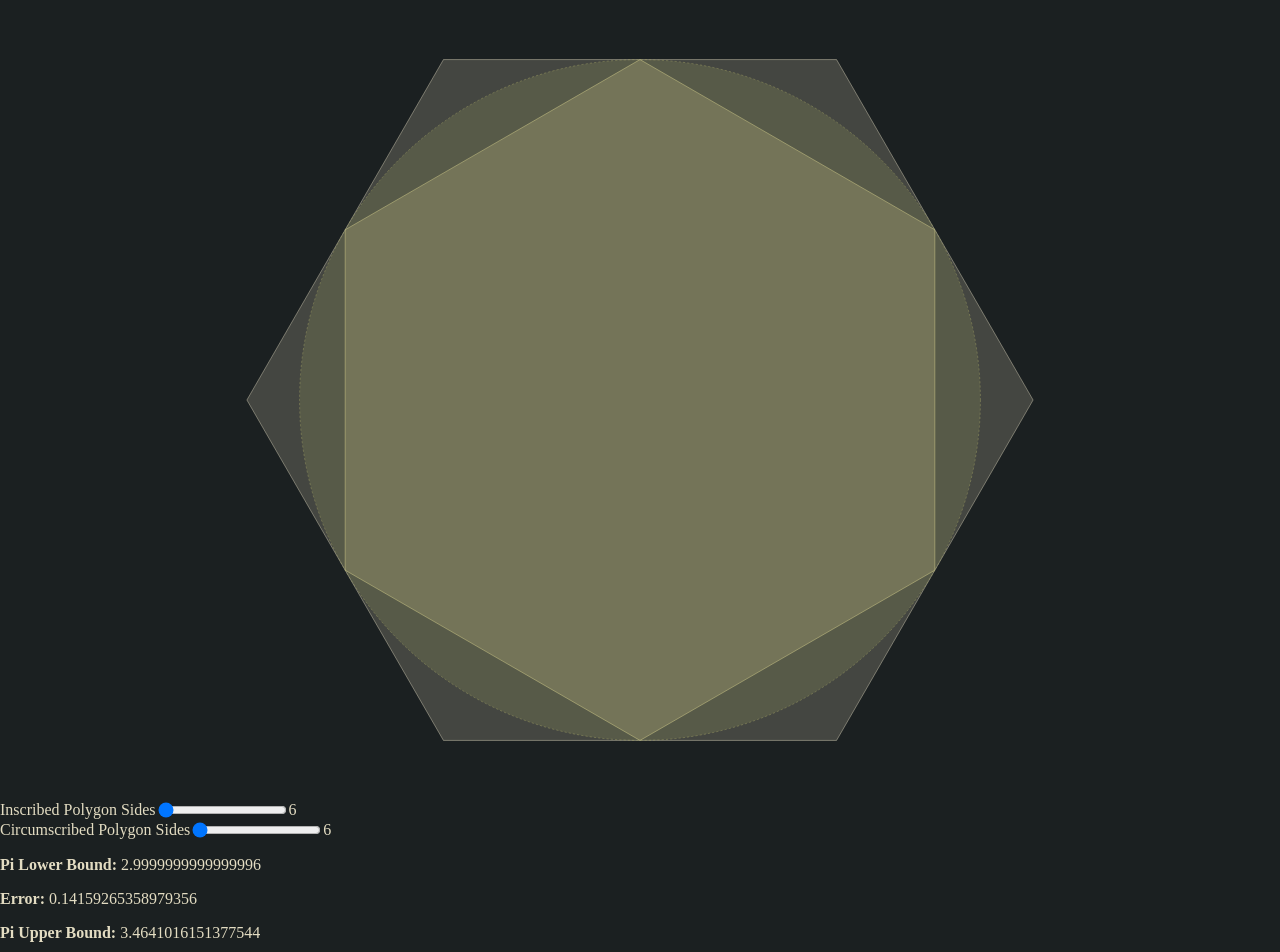
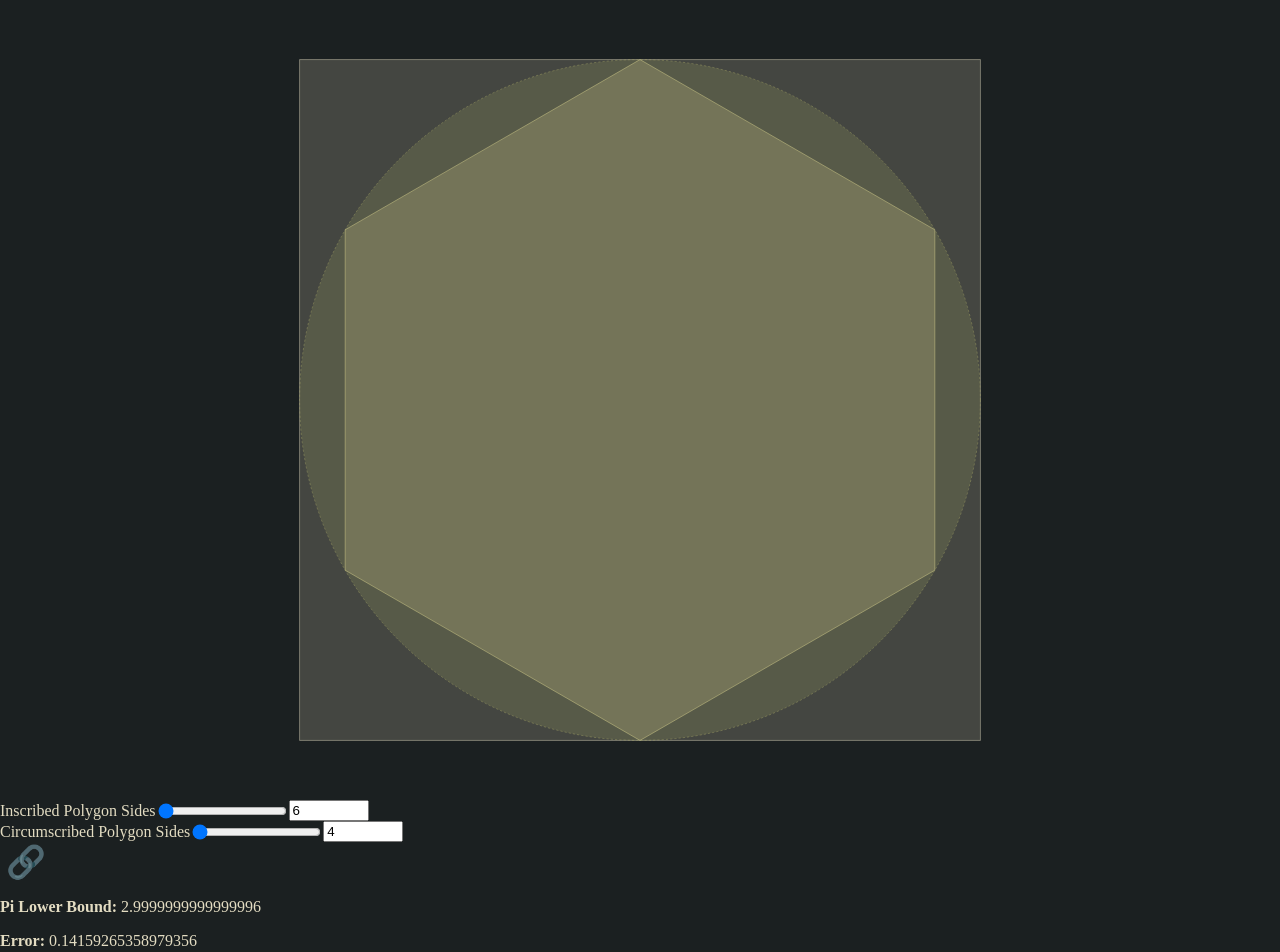
Before and after one commit to quangdaon/pi-section, a Svelte app: page / in a window 1280 px wide. Shown: the top 952 px of the page. Built offline with nearby package versions, Linux system fonts and the light colour scheme.

Commit message:
Linked sides

```diff
--- a/src/App.svelte
+++ b/src/App.svelte
@@ -1,16 +1,20 @@
 <script lang="ts">
+  import PolygonSideSelector from './components/PolygonSideSelector.svelte';
   import PolygonSummary from './components/PolygonSummary.svelte';
   import { CANVAS_SIZE, UNIT_SCALE } from './config/constants';
   import { Polygon } from './lib/polygon';
 
-  let inscribedIntensity = 1;
-  let circumscribedIntensity = 1;
+  let linked = false;
 
-  $: inscribedSides = 2 ** inscribedIntensity * 3;
-  $: circumscribedSides = 2 ** circumscribedIntensity * 3;
+  let inscribedSides = 6;
+  let circumscribedSides = 4;
 
   $: inscribedPolygon = Polygon.inscribed(inscribedSides);
   $: circumscribedPolygon = Polygon.circumscribed(circumscribedSides);
+
+  $: if (linked) {
+    circumscribedSides = inscribedSides;
+  }
 </script>
 
 <main>
@@ -26,36 +30,29 @@
 
   <div class="settings">
     <div class="sides-selectors">
-      <div class="sides-selector">
-        <label for="inscribedSides">Inscribed Polygon Sides</label>
-        <input
-          id="inscribedSides"
-          type="range"
-          bind:value={inscribedIntensity}
-          min="1"
-          max="12"
-        />
-        {inscribedSides}
-      </div>
-      <div class="sides-selector">
-        <label for="circumscribedSides">Circumscribed Polygon Sides</label>
-        <input
-          id="circumscribedSides"
-          type="range"
-          bind:value={circumscribedIntensity}
-          min="1"
-          max="12"
-        />
-        {circumscribedSides}
+      <PolygonSideSelector
+        bind:sides={inscribedSides}
+        title="Inscribed Polygon Sides"
+        id="inscribedSides"
+      />
+      <PolygonSideSelector
+        bind:sides={circumscribedSides}
+        title="Circumscribed Polygon Sides"
+        id="circumscribedSides"
+        disabled={linked}
+      />
+      <!-- svelte-ignore a11y-click-events-have-key-events -->
+      <div class="linked-toggle" class:active={linked}>
+        <button on:click={() => (linked = !linked)}>🔗</button>
       </div>
     </div>
   </div>
 
   <div class="info">
     <p><b>Pi Lower Bound: </b>{inscribedPolygon.perimeter / 2}</p>
-    <p><b>Error: </b>{Math.PI - (inscribedPolygon.perimeter / 2)}</p>
+    <p><b>Error: </b>{Math.PI - inscribedPolygon.perimeter / 2}</p>
     <p><b>Pi Upper Bound: </b>{circumscribedPolygon.perimeter / 2}</p>
-    <p><b>Error: </b>{Math.PI - (circumscribedPolygon.perimeter / 2)}</p>
+    <p><b>Error: </b>{Math.PI - circumscribedPolygon.perimeter / 2}</p>
     <PolygonSummary polygon={inscribedPolygon} title="Inscribed" />
     <PolygonSummary polygon={circumscribedPolygon} title="Circumscribed" />
   </div>
@@ -89,8 +86,15 @@
     fill: rgba(var(--color-foreground-definition), 0.2);
   }
 
-  .sides-selector {
-    display: flex;
-    align-items: center;
+  .linked-toggle button {
+    background: transparent;
+    border: none;
+    font-size: 2em;
+    cursor: pointer;
+    opacity: 0.5;
+  }
+
+  .linked-toggle.active button {
+    opacity: 1;
   }
 </style>
--- /dev/null
+++ b/src/components/PolygonSideSelector.svelte
@@ -0,0 +1,34 @@
+<script lang="ts">
+  export let title: string;
+  export let id: string;
+  export let sides: number;
+  export let disabled: boolean = false;
+</script>
+
+<div class="sides-selector">
+  <label for={id}>{title}</label>
+  <input
+    {id}
+    type="range"
+    bind:value={sides}
+    min="4"
+    max="20000"
+    step="2"
+    {disabled}
+  />
+  <input
+    type="number"
+    bind:value={sides}
+    min="4"
+    max="20000"
+    step="2"
+    {disabled}
+  />
+</div>
+
+<style>
+  .sides-selector {
+    display: flex;
+    align-items: center;
+  }
+</style>
```
